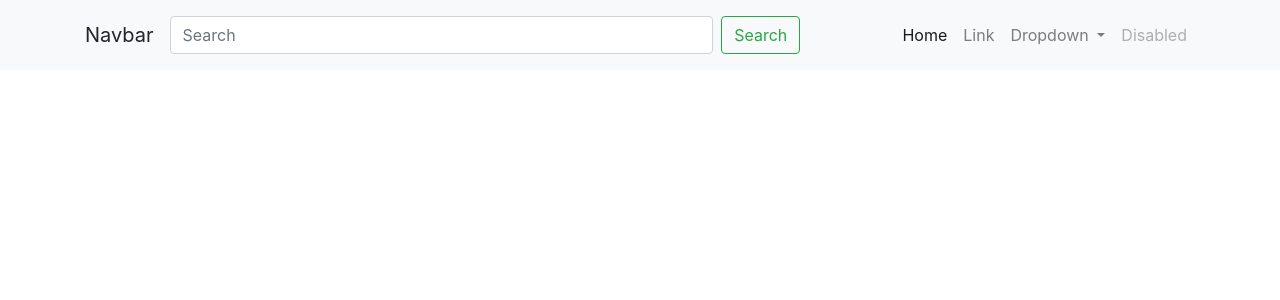
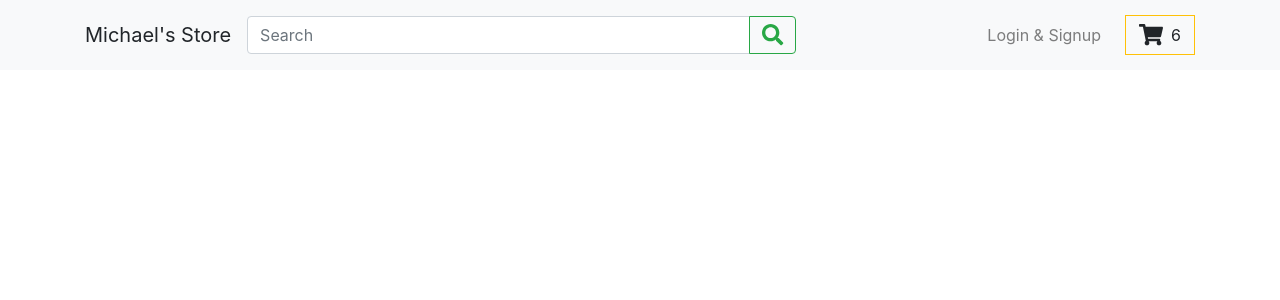
Before and after one commit to CYNCHE/AngularEstore, an Angular app: page / in a window 1280 px wide. Shown: the top 300 px of the page. Built offline with nearby package versions, Linux system fonts and the light colour scheme.

Commit message:
added header

```diff
--- a/src/app/app.module.ts
+++ b/src/app/app.module.ts
@@ -1,3 +1,4 @@
+import { FontAwesomeModule } from '@fortawesome/angular-fontawesome';
 import { BrowserModule } from '@angular/platform-browser';
 import { NgModule } from '@angular/core';
 
@@ -12,7 +13,8 @@ import { HeaderComponent } from './header/header.component';
   ],
   imports: [
     BrowserModule,
-    AppRoutingModule
+    AppRoutingModule,
+    FontAwesomeModule
   ],
   providers: [],
   bootstrap: [AppComponent]
--- a/src/app/header/header.component.html
+++ b/src/app/header/header.component.html
@@ -1,22 +1,31 @@
 <nav class="navbar navbar-expand-lg navbar-light bg-light">
   <div class="container">
 
-    <a class="navbar-brand" >Navbar</a>
-    <button class="navbar-toggler" type="button" data-toggle="collapse" data-target="#navbarSupportedContent" aria-controls="navbarSupportedContent" aria-expanded="false" aria-label="Toggle navigation">
+    <a class="navbar-brand">Michael's Store</a>
+    <button class="navbar-toggler" type="button" data-toggle="collapse" data-target="#navbarSupportedContent"
+      aria-controls="navbarSupportedContent" aria-expanded="false" aria-label="Toggle navigation">
       <span class="navbar-toggler-icon"></span>
     </button>
 
     <div class="collapse navbar-collapse  flex-row" id="navbarSupportedContent">
-      <!-- <ul class="navbar-nav mr-auto">
-        <li class="nav-item active">
-          <a class="nav-link" href="#">Home <span class="sr-only">(current)</span></a>
-        </li>
-        <li class="nav-item">
-          <a class="nav-link" href="#">Link</a>
-        </li>
+
+      <form class="form-inline my-2  flex-grow-1">
+        <div class="input-group w-75">
+          <input class="form-control " type="search" placeholder="Search" aria-label="Search">
+          <div class="input-group-append">
+            <button class="btn btn-outline-success my-2 my-sm-0" type="submit">
+              <fa-icon [icon]="faSearch" class="fa-lg"></fa-icon>
+            </button>
+          </div>
+        </div>
+      </form>
+      <ul class="navbar-nav">
+
+
         <li class="nav-item dropdown">
-          <a class="nav-link dropdown-toggle" href="#" id="navbarDropdown" role="button" data-toggle="dropdown" aria-haspopup="true" aria-expanded="false">
-            Dropdown
+          <a class="nav-link dropdown-toggle" href="#" id="navbarDropdown" role="button" data-toggle="dropdown"
+            aria-haspopup="true" aria-expanded="false" *ngIf="userLogin">
+            My Account
           </a>
           <div class="dropdown-menu" aria-labelledby="navbarDropdown">
             <a class="dropdown-item" href="#">Action</a>
@@ -26,35 +35,16 @@
           </div>
         </li>
         <li class="nav-item">
-          <a class="nav-link disabled" href="#" tabindex="-1" aria-disabled="true">Disabled</a>
-        </li>
-      </ul> -->
-      <form class="form-inline my-2  flex-grow-1">
-        <input class="form-control mr-2 w-75" type="search" placeholder="Search" aria-label="Search">
-        <button class="btn btn-outline-success my-2 my-sm-0" type="submit">Search</button>
-      </form>
-      <ul class="navbar-nav">
-        <li class="nav-item active">
-          <a class="nav-link" href="#">Home <span class="sr-only">(current)</span></a>
-        </li>
-        <li class="nav-item">
-          <a class="nav-link" href="#">Link</a>
-        </li>
-        <li class="nav-item dropdown">
-          <a class="nav-link dropdown-toggle" href="#" id="navbarDropdown" role="button" data-toggle="dropdown" aria-haspopup="true" aria-expanded="false">
-            Dropdown
-          </a>
-          <div class="dropdown-menu" aria-labelledby="navbarDropdown">
-            <a class="dropdown-item" href="#">Action</a>
-            <a class="dropdown-item" href="#">Another action</a>
-            <div class="dropdown-divider"></div>
-            <a class="dropdown-item" href="#">Something else here</a>
-          </div>
-        </li>
-        <li class="nav-item">
-          <a class="nav-link disabled" href="#" tabindex="-1" aria-disabled="true">Disabled</a>
+          <a class="nav-link">Login & Signup</a>
         </li>
       </ul>
+      <span class="border border-warning ml-3">
+        <button class="btn btn-light">
+          <fa-icon [icon]="faShoppingCart" class="fa-lg"></fa-icon>
+          <span class="ml-2">6</span>
+        </button>
+      </span>
+
     </div>
   </div>
 </nav>
--- a/src/app/header/header.component.ts
+++ b/src/app/header/header.component.ts
@@ -1,4 +1,5 @@
 import { Component, OnInit } from '@angular/core';
+import { faShoppingCart, faSearch } from '@fortawesome/free-solid-svg-icons'
 
 @Component({
   selector: 'app-header',
@@ -7,6 +8,12 @@ import { Component, OnInit } from '@angular/core';
 })
 export class HeaderComponent implements OnInit {
 
+  faShoppingCart = faShoppingCart;
+  faSearch = faSearch;
+
+  // variable holding the user login status
+  userLogin: boolean = false;
+
   constructor() { }
 
   ngOnInit() {
```
Also changed, not shown: package.json (+6 -1 lines), 1 other file (tests, documents, lock files or other folders).
